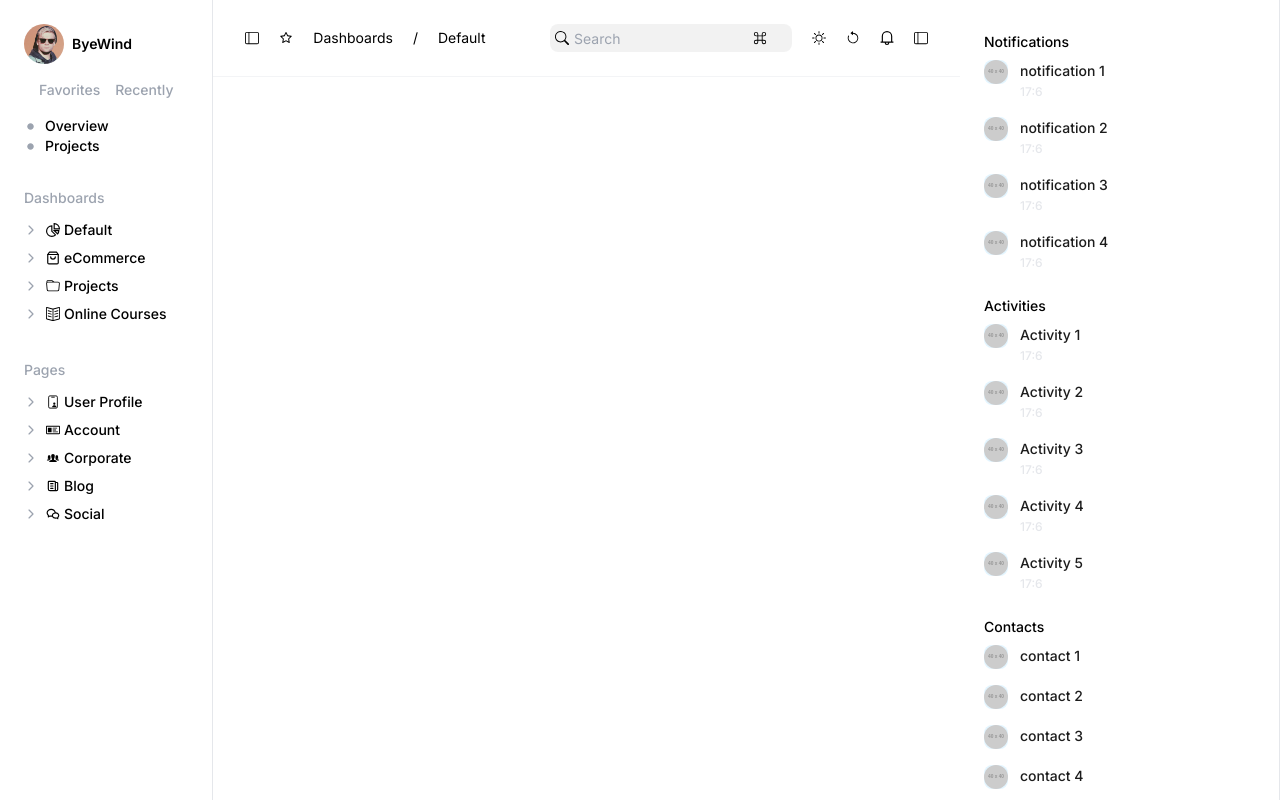
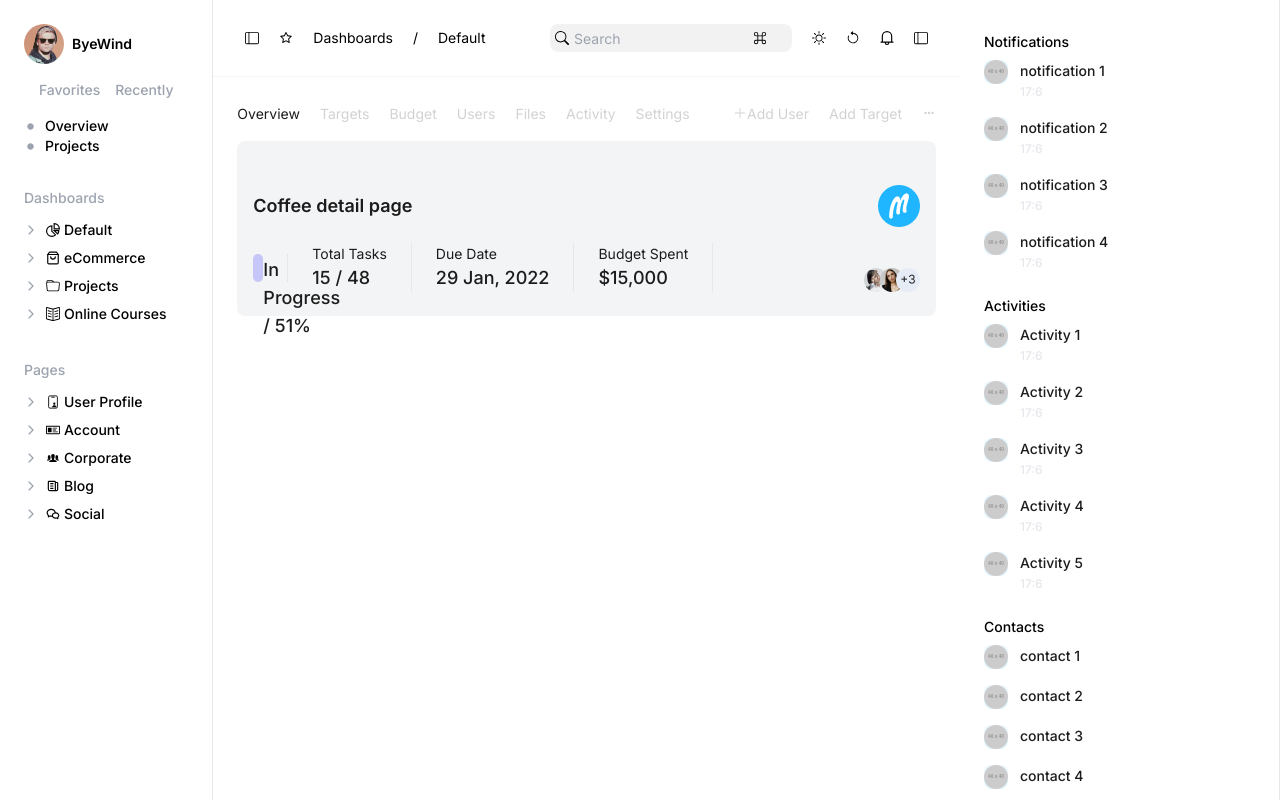
Before and after one commit to kamrankhancodes/splice-frontend-test, a React (Create React App) app: page /dashboard in a window 1280 px wide. Built offline with nearby package versions, Linux system fonts and the light colour scheme.

Commit message:
coffee detail component completed

```diff
--- /dev/null
+++ b/src/components/CoffeeDetail.component.jsx
@@ -0,0 +1,53 @@
+import React from 'react'
+
+const CoffeeDetail = () => {
+  return (
+    <>
+    <div className="dashboard_content pt-11 px-4 bg-gray-100 rounded-lg p-6 mt-4">
+    <div className="flex items-center pb-4 justify-between">
+      <h3 className="text-lg font-semibold text-[#1C1C1C]">
+        Coffee detail page
+      </h3>
+      <img src={process.env.PUBLIC_URL + "/assets/images/m-logo.png"} alt='m-logo'/>
+    </div>
+    <div
+      className="dashboard_content_list flex justify-between items-end"
+    >
+      <ul className="flex items-center">
+        <li>
+          <div
+            className="w-full bg-gray-200 rounded-full dark:bg-gray-700 relative h-[28px] w-[168px]"
+          >
+            <span
+              className="absolute left-[10px] top-[2px] text-lg font-medium text-[#1C1C1C]"
+              >In Progress / 51%</span
+            >
+            <div
+              className="bg-[#C6C7F8] text-center p-0.5 leading-none rounded-full h-full pl-2 flex items-center"
+              style={{width: "45%"}}
+            ></div>
+          </div>
+        </li>
+        <li>
+          <p>Total Tasks</p>
+          <h4>15 / 48</h4>
+        </li>
+        <li>
+          <p>Due Date</p>
+          <h4>29 Jan, 2022</h4>
+        </li>
+        <li>
+          <p>Budget Spent</p>
+          <h4>$15,000</h4>
+        </li>
+      </ul>
+      <div className="user_images">
+        <img src={process.env.PUBLIC_URL + "/assets/images/Avatar-Group.png"} alt='avatar'/>
+      </div>
+    </div>
+  </div>
+  </>
+  )
+}
+
+export default CoffeeDetail
--- a/src/layout/MainBody.jsx
+++ b/src/layout/MainBody.jsx
@@ -1,13 +1,65 @@
-import React from 'react'
-import Header from '../components/Header.component'
+import React from "react";
+import { BiDotsHorizontalRounded } from "react-icons/bi";
+import { BsPlusLg } from "react-icons/bs";
+import CoffeeDetail from "../components/CoffeeDetail.component";
+import Header from "../components/Header.component";
 
 const MainBody = () => {
   return (
-    <div className='w-full md:w-7/12'>
-      < Header />
+    <div className="w-full md:w-7/12">
+      <Header />
+      <div className="p-6">
+        <div className="dashboard_tab flex items-center justify-between">
+          <div className="tab_list">
+            <ul className="flex items-center">
+              <li>
+                <a href="/" className="active">
+                  Overview
+                </a>
+              </li>
+              <li>
+                <a href="/">Targets</a>
+              </li>
+              <li>
+                <a href="/">Budget</a>
+              </li>
+              <li>
+                <a href="/">Users</a>
+              </li>
+              <li>
+                <a href="/">Files</a>
+              </li>
+              <li>
+                <a href="/">Activity</a>
+              </li>
+              <li>
+                <a href="/">Settings</a>
+              </li>
+            </ul>
+          </div>
+          <div className="tab_button">
+            <ul className="flex items-center">
+              <li>
+                <a href="/" className="flex items-center">
+                 < BsPlusLg />
+                  Add User
+                </a>
+              </li>
+              <li>
+                <a href="/">Add Target</a>
+              </li>
+              <li>
+                <a href="/">
+                  <BiDotsHorizontalRounded />
+                </a>
+              </li>
+            </ul>
+          </div>
+        </div>
+      < CoffeeDetail />
+      </div>
+    </div>
+  );
+};
 
-    </div>
-  )
-}
-
-export default MainBody
+export default MainBody;
```
Also changed, not shown: public/assets/images/Avatar-Group.png (added), public/assets/images/m-logo.png (added).
